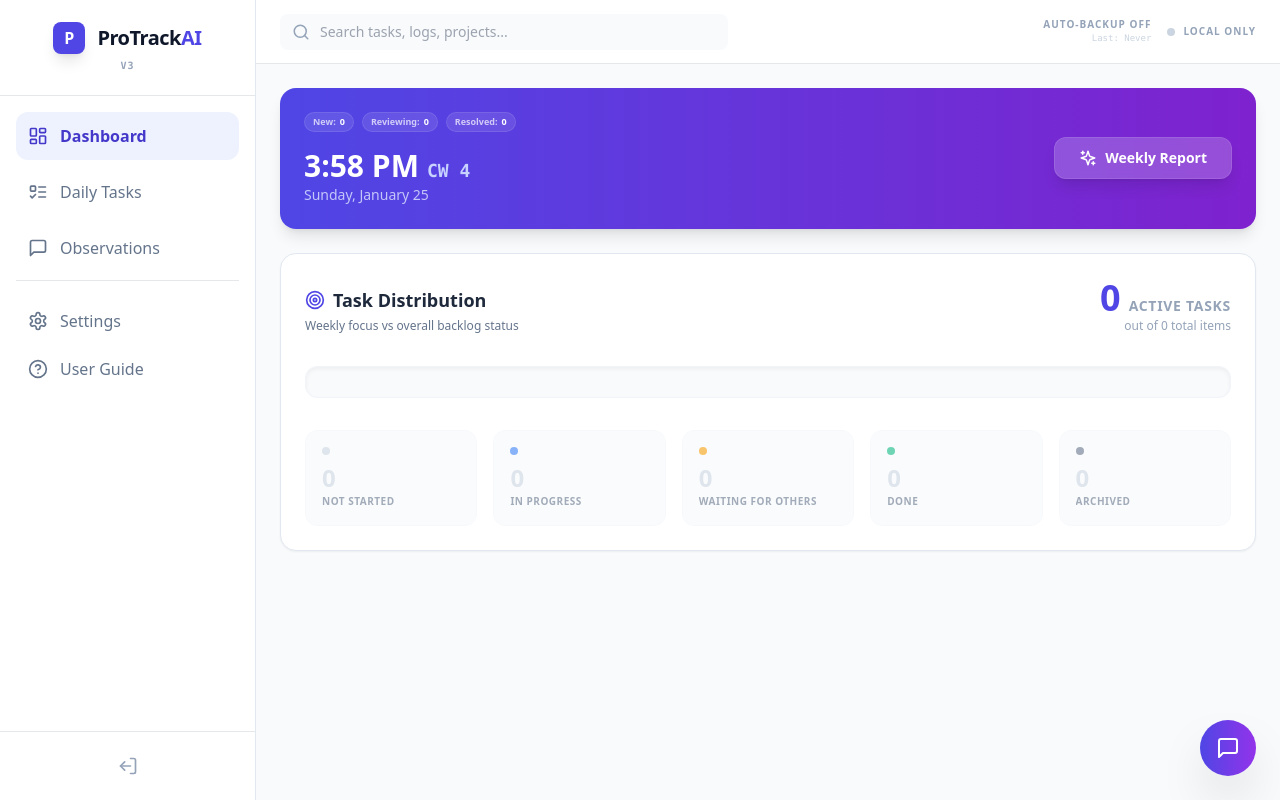
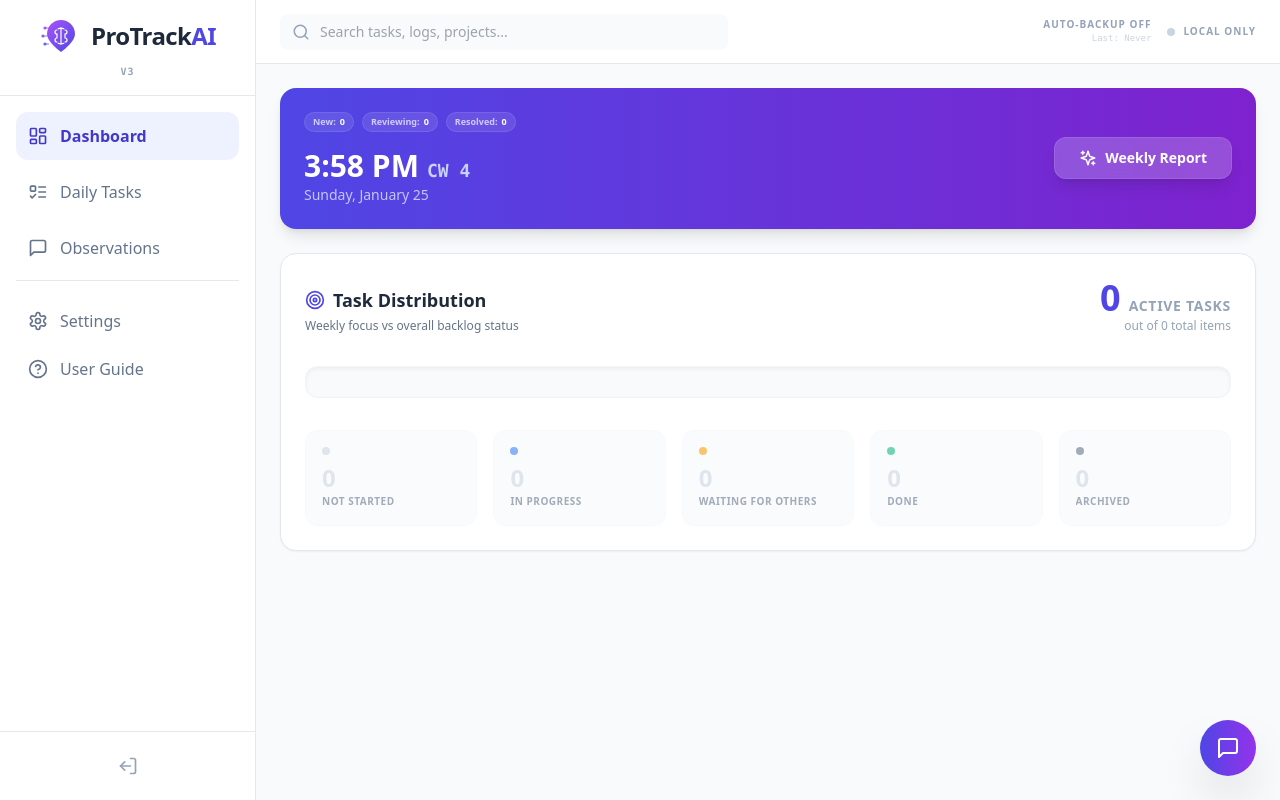
Before and after one commit to ahm1719/Pro_TrackV2, a React (Vite) app: page / in a window 1280 px wide. Built offline with nearby package versions, Linux system fonts and the light colour scheme.

Commit message:
Deploy: sync from ProTrack_Dev (main)

```diff
--- a/src/App.tsx
+++ b/src/App.tsx
@@ -45,6 +45,7 @@ import ObservationsLog from './components/ObservationsLog';
 import Settings from './components/Settings';
 import AIChat from './components/AIChat';
 import UserManual from './components/UserManual';
+import { FullLogo } from './components/Branding';
 
 import { subscribeToData, saveDataToCloud, initFirebase } from './services/firebaseService';
 import { generateWeeklySummary } from './services/geminiService';
@@ -887,11 +888,8 @@ const App: React.FC = () => {
     <div className="flex h-screen bg-slate-50 text-slate-900 font-sans overflow-hidden">
       <aside className={`${isSidebarOpen ? 'w-64' : 'w-20'} bg-white border-r border-slate-200 transition-all duration-300 flex flex-col z-20`}>
         <div className="p-4 flex flex-col items-center gap-1 border-b h-24 justify-center">
-           <div className="flex items-center gap-3">
-              <div className="w-8 h-8 bg-indigo-600 rounded-lg flex items-center justify-center text-white font-bold shadow-lg">P</div>
-              {isSidebarOpen && <span className="font-bold text-xl tracking-tight">ProTrack<span className="text-indigo-600">AI</span></span>}
-           </div>
-           {isSidebarOpen && <span className="text-[10px] font-mono text-slate-400 font-bold uppercase tracking-widest">{BUILD_VERSION}</span>}
+           <FullLogo isSidebarOpen={isSidebarOpen} />
+           {isSidebarOpen && <span className="text-[10px] font-mono text-slate-400 font-bold uppercase tracking-widest mt-1">{BUILD_VERSION}</span>}
         </div>
         <nav className="flex-1 p-4 space-y-2 overflow-y-auto">
            {[
--- /dev/null
+++ b/src/components/Branding.tsx
@@ -0,0 +1,39 @@
+
+import React from 'react';
+
+export const LogoSymbol = ({ className = "w-8 h-8" }: { className?: string }) => (
+  <svg viewBox="0 0 100 100" className={className} fill="none" xmlns="http://www.w3.org/2000/svg">
+    <defs>
+      <linearGradient id="pinGradient" x1="0%" y1="0%" x2="100%" y2="100%">
+        <stop offset="0%" stopColor="#a855f7" />
+        <stop offset="100%" stopColor="#4f46e5" />
+      </linearGradient>
+    </defs>
+    {/* Connection lines on the left */}
+    <circle cx="15" cy="30" r="4" fill="#a855f7" />
+    <path d="M15 30H25" stroke="#a855f7" strokeWidth="2" />
+    <circle cx="10" cy="50" r="4" fill="#8b5cf6" />
+    <path d="M10 50H25" stroke="#8b5cf6" strokeWidth="2" />
+    <circle cx="15" cy="70" r="4" fill="#6366f1" />
+    <path d="M15 70H25" stroke="#6366f1" strokeWidth="2" />
+
+    {/* Main Pin Shape */}
+    <path d="M55 10C35.67 10 20 25.67 20 45C20 65 55 90 55 90C55 90 90 65 90 45C90 25.67 74.33 10 55 10Z" fill="url(#pinGradient)" />
+
+    {/* Brain Icon Reconstruction */}
+    <path d="M45 35C42 35 40 37 40 40C40 43 42 45 45 45V55C42 55 40 57 40 60C40 63 42 65 45 65M65 35C68 35 70 37 70 40C70 43 68 45 65 45V55C68 55 70 57 70 60C70 63 68 65 65 65" stroke="white" strokeWidth="3" strokeLinecap="round" />
+    <path d="M55 30V70" stroke="white" strokeWidth="3" strokeLinecap="round" />
+    <path d="M48 32C52 30 58 30 62 32M48 68C52 70 58 70 62 68" stroke="white" strokeWidth="3" strokeLinecap="round" />
+  </svg>
+);
+
+export const FullLogo = ({ isSidebarOpen = true }: { isSidebarOpen?: boolean }) => (
+  <div className="flex items-center gap-3">
+    <LogoSymbol className={isSidebarOpen ? "w-10 h-10" : "w-12 h-12"} />
+    {isSidebarOpen && (
+      <span className="font-bold text-2xl tracking-tight text-slate-800">
+        ProTrack<span className="text-indigo-600">AI</span>
+      </span>
+    )}
+  </div>
+);
```
Also changed, not shown: index.html (+3 -0 lines).
